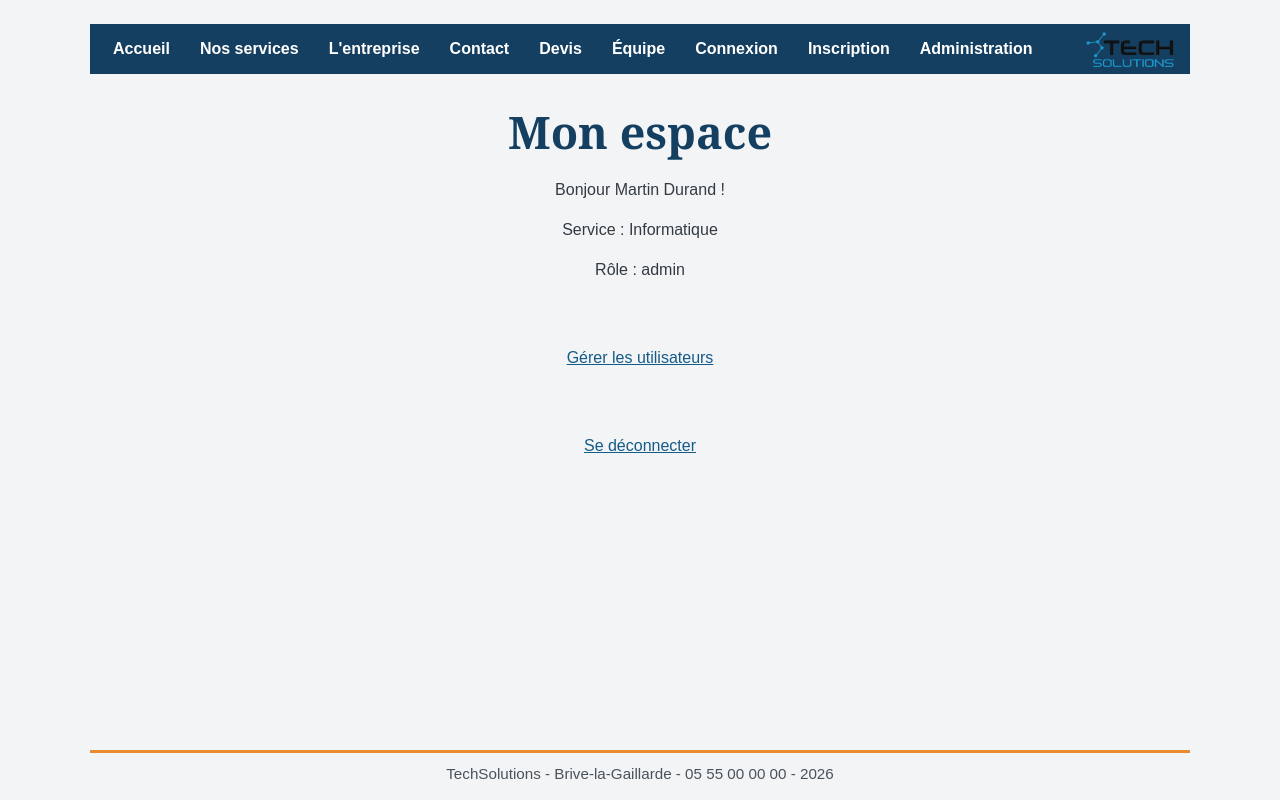
After one commit to FRIDOXY/Tech-Solutions, a PHP site: page /Tech-Solutions/assets/php/espace.php in a window 1280 px wide. The commit adds this page. Run offline with PHP 8.4, Linux system fonts and the light colour scheme; a user stored in the database is signed in.

```diff
--- a/assets/css/style.css
+++ b/assets/css/style.css
@@ -54,6 +54,11 @@ body {
     font-weight: 700;
     text-decoration: none;
     transition: background-color 0.15s ease;
+}
+
+.bouton-supprimer {
+  background-color: #b03a2e;
+  padding: 5px 12px;
 }
 
 .header-inner nav a:hover,
--- /dev/null
+++ b/assets/php/espace.php
@@ -0,0 +1,36 @@
+<?php
+session_start();
+
+// Page réservée aux personnes connectées
+if (!isset($_SESSION["id"])) {
+    header("Location: connexion.php");
+    exit;
+}
+
+include "inc/infos.php";
+?>
+<!DOCTYPE html>
+<html lang="fr">
+  <head>
+    <meta charset="utf-8">
+    <title>TechSolutions : mon espace</title>
+    <link rel="stylesheet" href="../css/style.css">
+  </head>
+  <body>
+    <?php include "inc/menu.php.php"; ?>
+    <center>
+    <h1>Mon espace</h1>
+    <p class="slogan">Bonjour <?php echo $_SESSION["prenom"] . " " . $_SESSION["nom"]; ?> !</p>
+
+    <p>Service : <?php echo $_SESSION["service"]; ?></p>
+    <p>Rôle : <?php echo $_SESSION["role"]; ?></p>
+    <br></br>
+    <?php if ($_SESSION["role"] == "admin") { ?>
+    <p><a href="../../utilisateurs.php">Gérer les utilisateurs</a></p>
+    <?php } ?>
+    <br></br>
+    <p><a href="inc/deconnect.php">Se déconnecter</a></p>
+    </center>
+    <?php include "inc/pied.php"; ?>
+  </body>
+</html>
--- /dev/null
+++ b/assets/php/inc/deconnect.php
@@ -0,0 +1,5 @@
+<?php
+session_start();
+session_destroy();
+header("Location: ../../../index.php");
+exit;
--- /dev/null
+++ b/assets/php/inc/menu.php.php
@@ -0,0 +1,18 @@
+<header class="site-header">
+    <div class="header-inner">
+        <nav aria-label="Navigation principale">
+            <ul>
+                <li><a href="../index.php">Accueil</a></li>
+                <li><a href="../services.php">Nos services</a></li>
+                <li><a href="../histoire.php">L'entreprise</a></li>
+                <li><a href="../contact.php">Contact</a></li>
+                <li><a href="../devis.html">Devis</a></li>
+                <li><a href="../utilisateurs.php">Équipe</a></li>
+                <li><a href="../login.php">Connexion</a></li>
+                <li><a href="../singin.php">Inscription</a></li>
+                <li><a href="../admin.php">Administration</a></li>
+            </ul>
+        </nav>
+        <a href="../index.php" class="logo"><img src="https://localhost/Tech-Solutions/assets/img/logo.png" alt="TechSolutions, accueil"></a>
+    </div>
+</header>
```
Also changed, not shown: assets/php/supprimer.php (added, +24 -0 lines), assets/php/verifier.php (+15 -8 lines), utilisateurs.php (+22 -1 lines).
